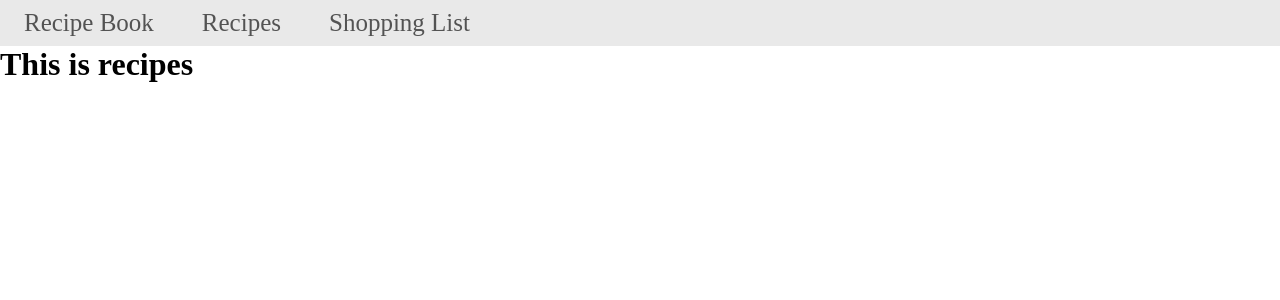
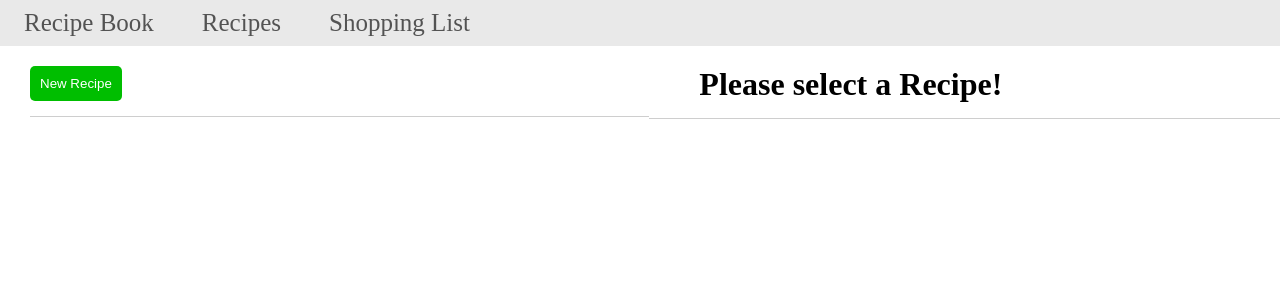
Before and after one commit to TrungNguyenHRZ/Demo_Reactjs, a React (Create React App) app in the folder recipe_app/: page /recipes in a window 1280 px wide. Shown: the top 300 px of the page. Built offline with nearby package versions, Linux system fonts and the light colour scheme.

Commit message:
update recipes

```diff
--- a/recipe_app/src/index.tsx
+++ b/recipe_app/src/index.tsx
@@ -5,7 +5,7 @@ import './index.css';
 import reportWebVitals from './reportWebVitals';
 import Root from './screens/Root'
 import { RouterProvider, createBrowserRouter } from 'react-router-dom';
-import { error } from 'console';
+import Recipes from './screens/Recipes';
 
 const root = ReactDOM.createRoot(
   document.getElementById('root') as HTMLElement
@@ -19,7 +19,7 @@ const router = createBrowserRouter([
     children: [
       {
         path: "/recipes",
-        element: <h1>This is recipes</h1>
+        element: <Recipes />
       },
       {
         path: "/shopping-list",
--- /dev/null
+++ b/recipe_app/src/screens/Recipes/Form.tsx
@@ -0,0 +1,26 @@
+import React from "react";
+
+const Form = () => {
+
+
+    return (
+        <>
+            <form action="">
+                <div className="btn">
+                    <button className="btn btn-save">Save</button>
+                    <button className="btn btn-cancel">Cancel</button>
+                </div>
+                <div>
+                    <label htmlFor="">Name</label><br />
+                    <input type="text" name="" id="" /><br />
+                    <label htmlFor="">Image URL</label><br />
+                    <input type="text" name="" id="" /><br />
+                    <label htmlFor="">Description</label><br />
+                    <textarea name="" id="" cols={30} rows={10}></textarea>
+                </div>
+            </form>
+        </>
+    )
+}
+
+export default Form;
--- /dev/null
+++ b/recipe_app/src/screens/Recipes/index.css
@@ -0,0 +1,50 @@
+#container {
+    display: flex;
+    flex-direction: row;
+    padding-top: 20px;
+    padding-left: 30px;
+    align-items: flex-start
+}
+
+.item {
+    width: 800px;
+}
+
+button {
+    border: none;
+    padding: 10px;
+    background-color: rgb(0, 190, 0);
+    color: white;
+    border-radius: 5px;
+    cursor: pointer;
+}
+
+button:hover {
+    opacity: 0.8;
+}
+
+.btn-newRecipe {
+    border-bottom: 1px solid rgb(206, 206, 206);
+    padding-bottom: 15px;
+}
+
+.form-newRecipe {
+    border-bottom: 1px solid rgb(206, 206, 206);
+    padding-bottom: 15px;
+    padding-left: 50px;
+}
+
+.btn-cancel {
+    background-color: red;
+}
+
+textarea,
+input {
+    width: 100%;
+    padding: 12px 20px;
+    margin: 8px 0;
+    display: inline-block;
+    border: 1px solid #ccc;
+    box-sizing: border-box;
+    border-radius: 5px;
+}
--- /dev/null
+++ b/recipe_app/src/screens/Recipes/index.tsx
@@ -0,0 +1,26 @@
+import React, { useState } from "react";
+import './index.css';
+import Form from "./Form";
+
+const Recipes = () => {
+    const [showForm, setShowForm] = useState(false);
+
+    const handleNewButtonClick = () => {
+        setShowForm(true);
+    }
+    // if (!showForm) {
+    //     return <h1>Please select a Recipe!</h1>
+    // }
+    return (
+        <div id="container">
+            <div className="item btn-newRecipe">
+                <button onClick={handleNewButtonClick}>New Recipe</button>
+            </div>
+            <div className="item form-newRecipe">
+                {showForm ? <Form /> : <h1>Please select a Recipe!</h1>}
+            </div>
+        </div>
+    )
+}
+
+export default Recipes;
```
